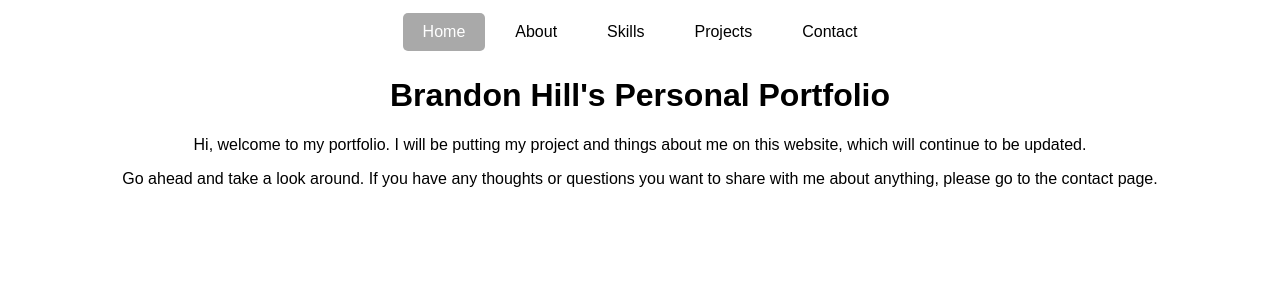
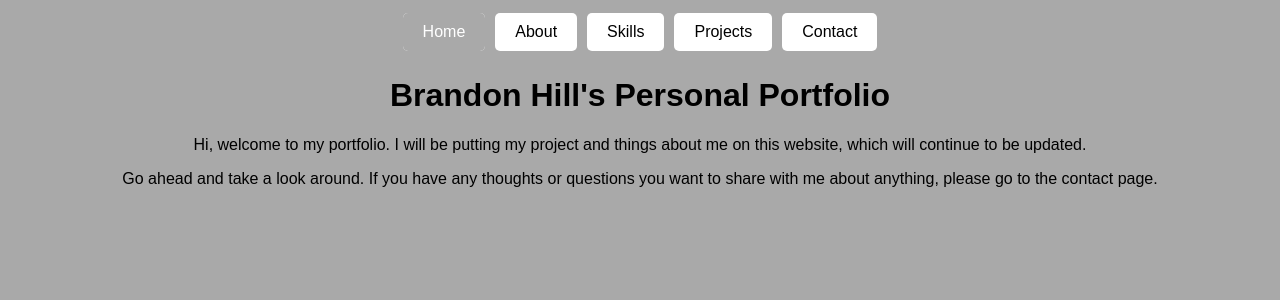
Before and after one commit to BranHill21/personal-website, a React (Create React App) app: page / in a window 1280 px wide. Shown: the top 300 px of the page. Built offline with nearby package versions, Linux system fonts and the light colour scheme.

Commit message:
more styling

```diff
--- a/src/Styles/Styles.css
+++ b/src/Styles/Styles.css
@@ -1,7 +1,7 @@
 /* src/styles/styles.css */
 body {
     font-family: Arial, sans-serif;
-    background-color: #ffffff; /* Change this to your desired color */
+    background-color: darkgray; /* Change this to your desired color */
   }
 
   div.centeredCont {
--- a/src/components/Navbar.css
+++ b/src/components/Navbar.css
@@ -8,7 +8,7 @@ body {
 
 /* src/components/Navbar.css */
 .nav-item {
-    background-color: transparent; /* Default background */
+    background-color: white; /* Default background */
     padding: 0;
     transition: background-color 0.3s ease;
     display: inline-block;
```
